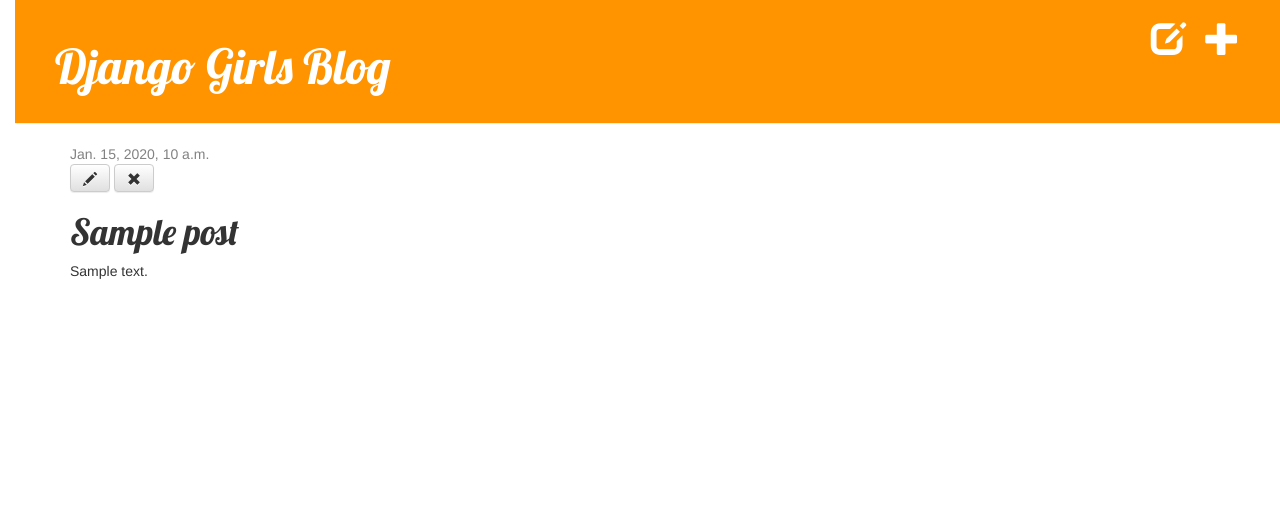
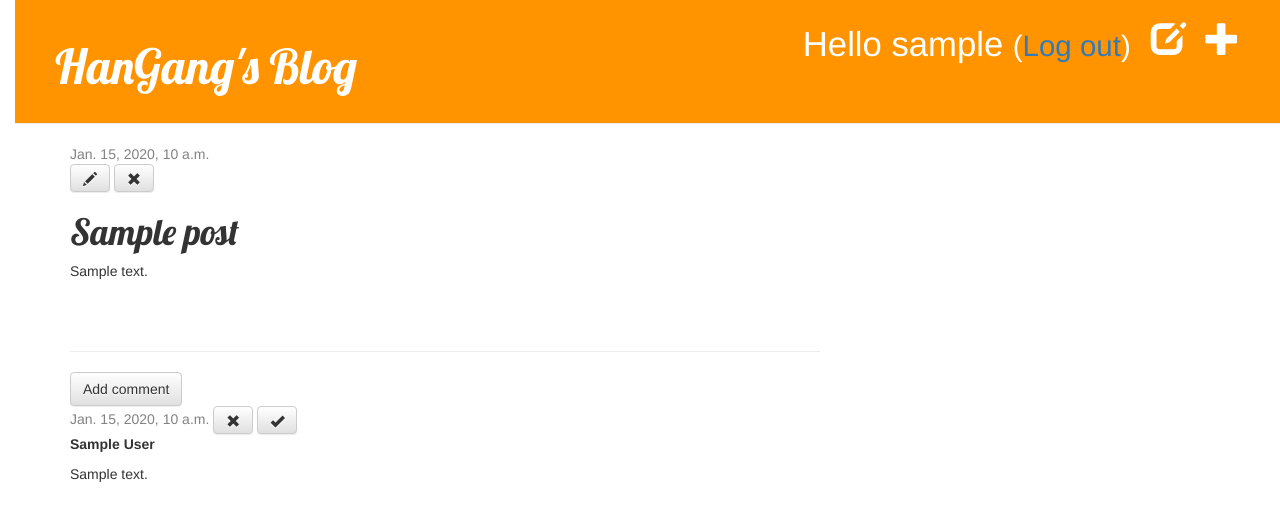
Before and after one commit to Philastrio/my-first-blog, a Django app: template blog/templates/blog/post_detail.html in a window 1280 px wide. Shown: the top 521 px of the page. Run offline with Django 3.2, Linux system fonts and the light colour scheme; a user stored in the database is signed in; tables that the repository leaves empty hold one stand-in row (values such as "Sample post"); the template is opened without the code that fills it: most values are stand-ins (such as "Sample title", 1, 10 or a date in 2020); some libraries are stand-ins or nearby versions.

Commit message:
Final version

```diff
--- a/blog/admin.py
+++ b/blog/admin.py
@@ -1,5 +1,6 @@
 from django.contrib import admin
-from .models import Post
+from .models import Post, Comment
 
 
 admin.site.register(Post)
+admin.site.register(Comment)
--- a/blog/static/css/blog.css
+++ b/blog/static/css/blog.css
@@ -51,3 +51,7 @@
 .post h1 a, .post h1 a:visited {
     color: #000000;
 }
+
+.commet {
+    margin: 20px 0px 20px 20px;
+}
--- a/blog/templates/blog/base.html
+++ b/blog/templates/blog/base.html
@@ -1,7 +1,7 @@
 {% load staticfiles %}
 <html>
     <head>
-        <title>Django Girls blog</title>
+        <title>HanGang's Blog</title>
         <link rel="stylesheet" href="//maxcdn.bootstrapcdn.com/bootstrap/3.2.0/css/bootstrap.min.css">
         <link rel="stylesheet" href="//maxcdn.bootstrapcdn.com/bootstrap/3.2.0/css/bootstrap-theme.min.css">
         <link href='//fonts.googleapis.com/css?family=Lobster&subset=latin,latin-ext' rel='stylesheet' type='text/css'>
@@ -13,8 +13,12 @@
 	    	{% if user.is_authenticated %}
 	    		<a href="{% url 'post_new'%}" class="top-menu"><span class="glyphicon glyphicon-plus"></span></a>
 	    		<a href="{% url 'post_draft_list' %}" class = "top-menu"><span class = "glyphicon glyphicon-edit"></span></a>
+	    		<p class="top-menu">Hello {{ user.username }} <small>(<a href="{% url 'logout' %}">Log out</a>)</small></p>
+	    	{%  else   %}
+	    		<a href="{% url   'login'  %}" class="top-menu"><span class  =  "glyphicon glyphicon-lock"></span></a>
+
 	    	{% endif %}
-	       	<h1><a href="/">Django Girls Blog</a></h1>
+	       	<h1><a href="/">HanGang's Blog</a></h1>
 	    </div>
 	    <div class="content container">
 	        <div class="row">
--- a/blog/templates/blog/post_detail.html
+++ b/blog/templates/blog/post_detail.html
@@ -21,4 +21,26 @@
         <h1>{{ post.title }}</h1>
         <p>{{ post.text|linebreaksbr }}</p>
     </div>
+
+    <hr>
+    <a class="btn btn-default" href="{% url 'add_comment_to_post' pk=post.pk %}">Add comment</a>
+
+{% for comment in post.comments.all %}
+    {% if user.is_authenticated or comment.approved_comment %}
+    <div class="comment">
+        <div class="date">
+            {{ comment.created_date }}
+            {% if not comment.approved_comment %}
+                <a class="btn btn-default" href="{% url 'comment_remove' pk=comment.pk %}"><span class="glyphicon glyphicon-remove"></span></a>
+                <a class="btn btn-default" href="{% url 'comment_approve' pk=comment.pk %}"><span class="glyphicon glyphicon-ok"></span></a>
+            {% endif %}
+        </div>
+        <strong>{{ comment.author }}</strong>
+        <p>{{ comment.text|linebreaks }}</p>
+    </div>
+    {% endif %}
+{% empty %}
+    <p>No comments here yet :(</p>
+{% endfor %}
+
 {% endblock %}
--- a/blog/templates/blog/post_list.html
+++ b/blog/templates/blog/post_list.html
@@ -8,6 +8,7 @@
             </div>
             <h1><a href="{% url 'post_detail' pk=post.pk %}">{{ post.title }}</a></h1>
             <p>{{ post.text|linebreaksbr }}</p>
+            <a href="{% url 'post_detail' pk=post.pk %}">댓글 : {{ post.approved_comments.count }}</a>
         </div>
     {% endfor %}
-{% endblock %}
+{% endblock content%}
--- a/blog/urls.py
+++ b/blog/urls.py
@@ -9,4 +9,7 @@
 	url(r'^drafts/$', views.post_draft_list, name='post_draft_list'),
 	url(r'^post/(?P<pk>\d+)/publish/$', views.post_publish, name='post_publish'),
 	url(r'^post/(?P<pk>\d+)/remonve/$', views.post_remove, name='post_remove'),
+	url(r'^post/(?P<pk>\d+)/comment/$', views.add_comment_to_post, name='add_comment_to_post'),
+	url(r'^comment/(?P<pk>\d+)/approve/$', views.comment_approve, name='comment_approve'),
+	url(r'^comment/(?P<pk>\d+)/remove/$', views.comment_remove, name='comment_remove'),
 ]
--- a/mysite/urls.py
+++ b/mysite/urls.py
@@ -6,5 +6,6 @@
 urlpatterns = [
     url(r'^admin/', admin.site.urls),
     url(r'^accounts/login/$', views.login, name='login'),
+    url(r'^accounts/logout/$', views.logout, name='logout', kwargs={'next_page': '/'}),
     url(r'', include('blog.urls')),
 ]
```
Also changed, not shown: blog/forms.py (+7 -1 lines), blog/models.py (+20 -4 lines), blog/templates/blog/add_comment_to_post.html (added, +10 -0 lines), blog/views.py (+27 -2 lines), blog/migrations/0002_comment.py (added).
